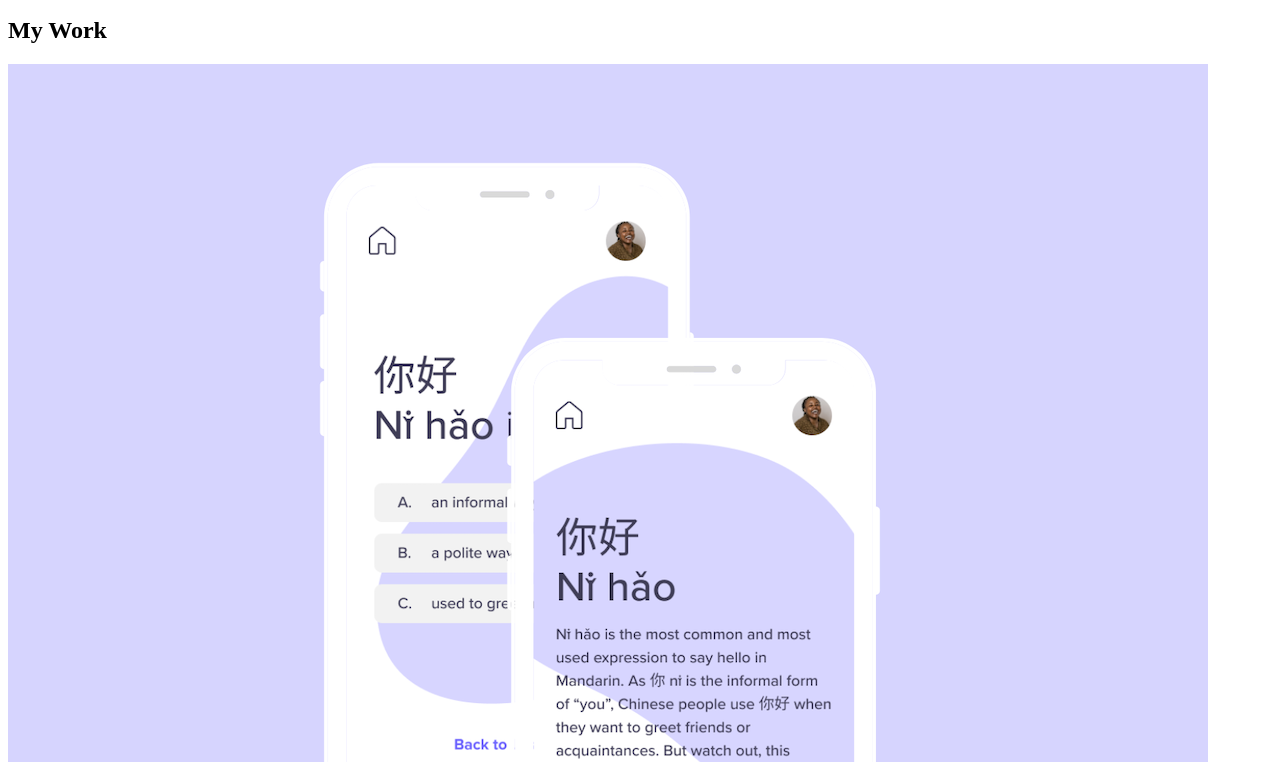
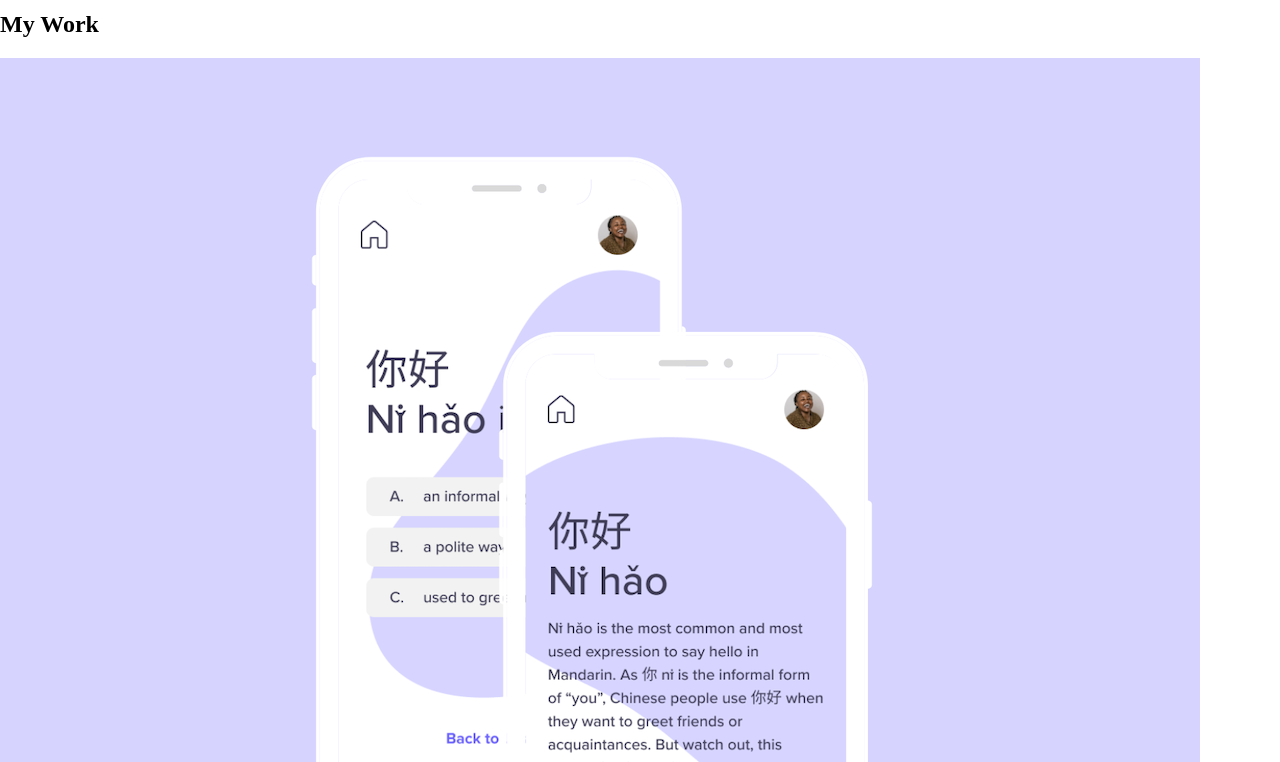
Before and after one commit to seyramkudolo/portfolio-website, a plain HTML site: page index.html in a window 1280 px wide. Shown: the part 300-1062 px from the top of the page. Drawn offline with nearby package versions, Linux system fonts and the light colour scheme.

Commit message:
Add Normalize CSS

```diff
--- a/index.html
+++ b/index.html
@@ -7,6 +7,7 @@
     Seyram Kudolo | UX Designer
   </title>
   <link rel="shortcut icon" href="img/favicon.io">
+  <link rel="stylesheet" type="text/css" href="https://cdnjs.cloudflare.com/ajax/libs/normalize/8.0.1/normalize.min.css">
   <link rel="stylesheet" type="text/css" href="/css/style.css">
 </head>
 
```
